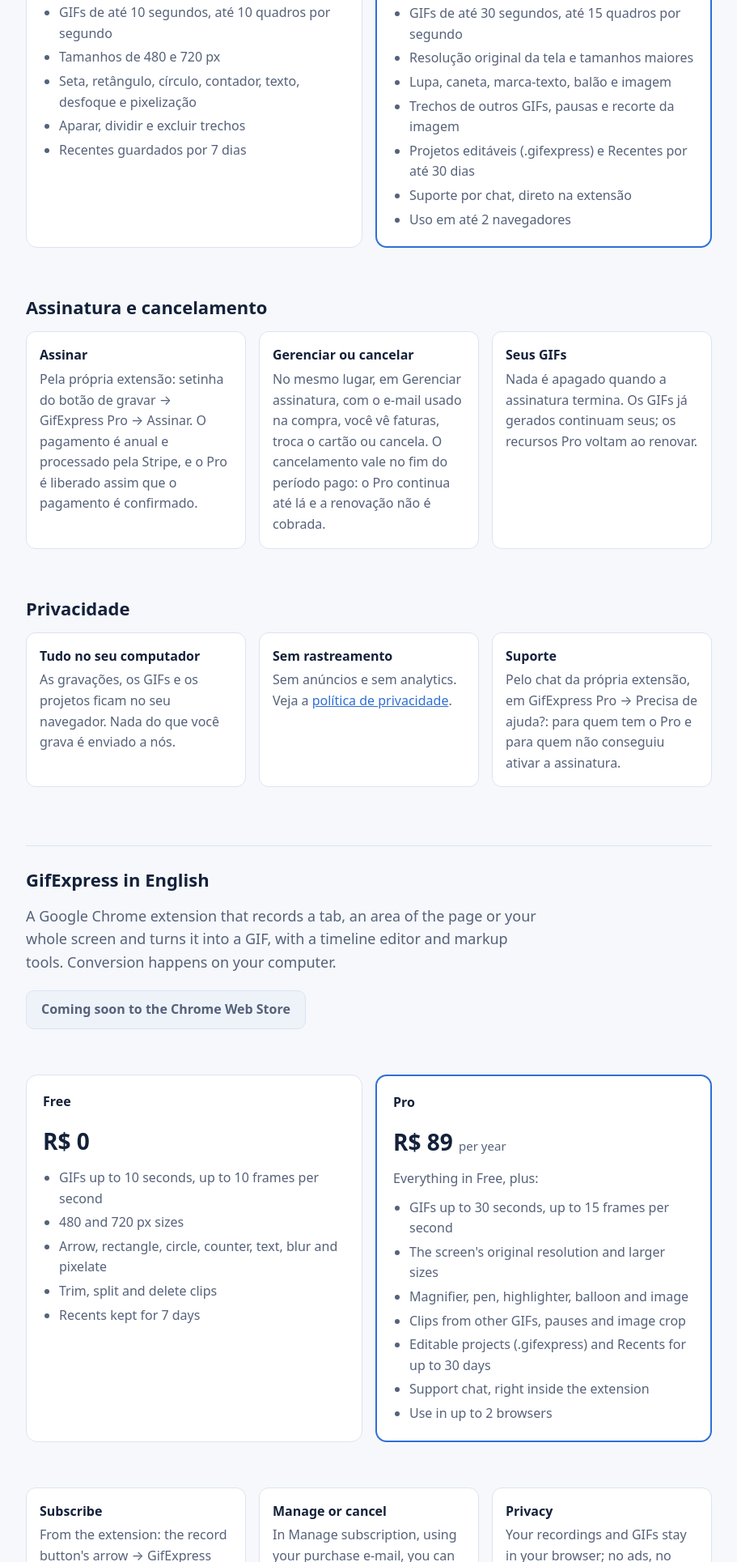
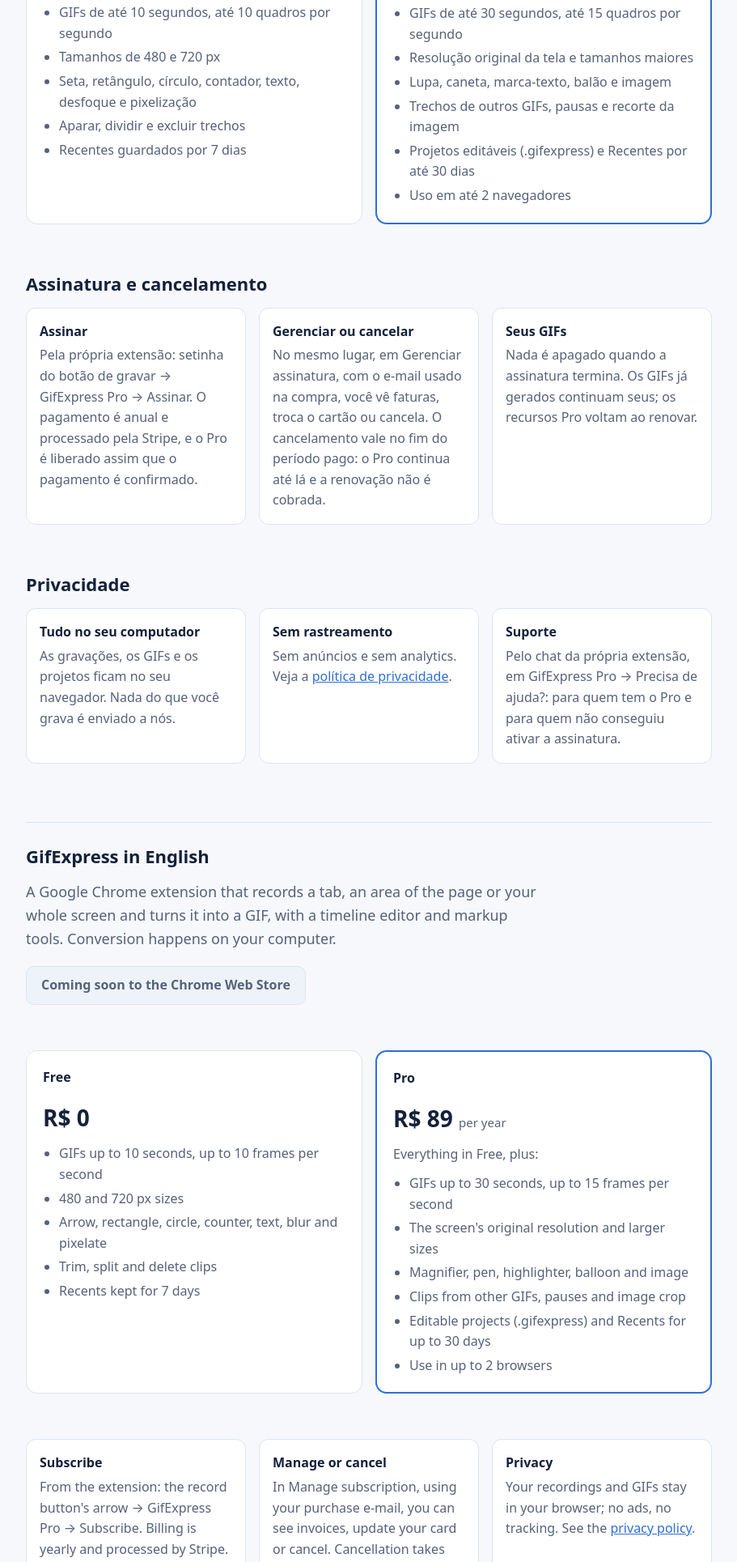
Before and after one commit to gykdzmqj8r-sketch/gifexpress-site, a plain HTML site: page index.html in a window 1280 px wide. Shown: the part 873-2802 px from the top of the page at 81% size, without its empty margins (184-1095 px from the left). Drawn offline with Linux system fonts and the light colour scheme.

Commit message:
Tira o suporte da lista do Pro

```diff
--- a/index.html
+++ b/index.html
@@ -100,7 +100,6 @@
             <li>Lupa, caneta, marca-texto, balão e imagem</li>
             <li>Trechos de outros GIFs, pausas e recorte da imagem</li>
             <li>Projetos editáveis (.gifexpress) e Recentes por até 30 dias</li>
-            <li>Suporte por chat, direto na extensão</li>
             <li>Uso em até 2 navegadores</li>
           </ul>
         </div>
@@ -173,7 +172,6 @@
             <li>Magnifier, pen, highlighter, balloon and image</li>
             <li>Clips from other GIFs, pauses and image crop</li>
             <li>Editable projects (.gifexpress) and Recents for up to 30 days</li>
-            <li>Support chat, right inside the extension</li>
             <li>Use in up to 2 browsers</li>
           </ul>
         </div>
```
